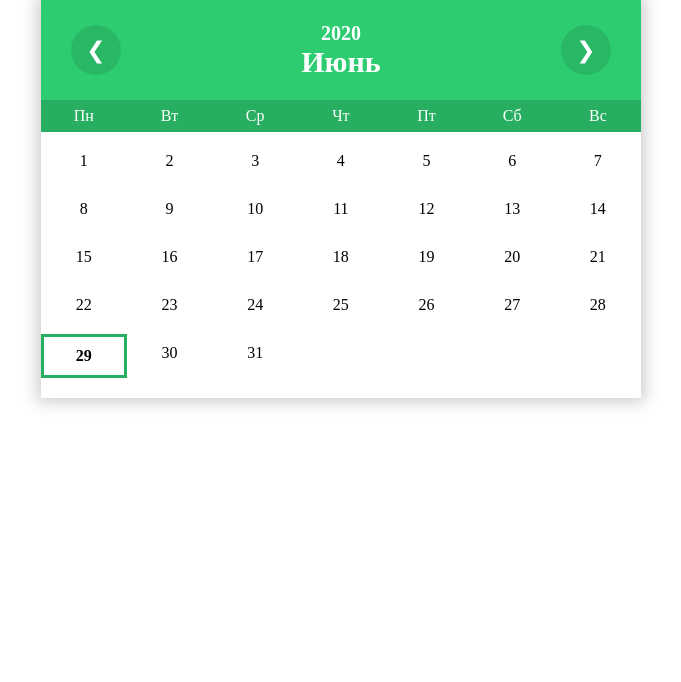
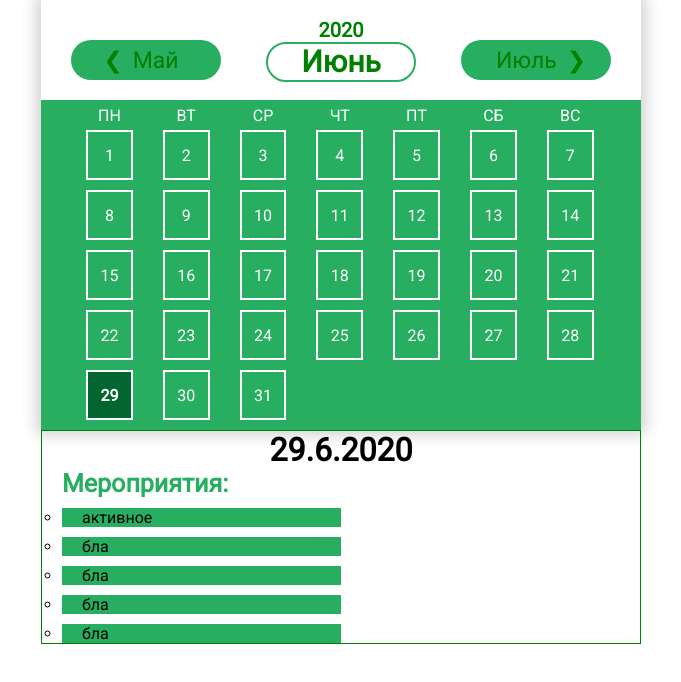
Before and after one commit to mrmda28/Calendar, a plain HTML site: page Calendar/index.html in a window 1280 px wide. Shown: the whole page, without its empty margins (299-980 px from the left). Drawn offline with Linux system fonts and the light colour scheme.

Commit message:
Add new design

```diff
--- a/Calendar/css/style.css
+++ b/Calendar/css/style.css
@@ -1,17 +1,20 @@
+
 * {
     box-sizing: border-box;
     padding: 0;
     margin: 0;
+    font-family: 'Roboto', sans-serif;
 }
 
 .calendar {
     margin: auto;
     width: 600px;
-    background-color: #fff;
+    background-color: #27ae60;
     box-shadow: 0px 0px 15px 4px rgba(0, 0, 0, 0.2);
 }
 
 .top {
+
     display: flex;
     justify-content: space-between;
     align-items: center;
@@ -19,73 +22,153 @@
     height: 100px;
     padding: 40px 30px;
     text-align: center;
-    background-color: #2ecc71;
-    color: #fff;
+    background-color: white;
+    color: green;
+
 }
 
 .top h3 {
+
     font-size: 20px;
+
 }
 
 .top h2 {
+    padding-top: 0px;
     font-size: 30px;
+    width: 150px;
+    height: 40px;
+    border: 2px solid #27ae60;
+    border-radius: 30px;
+
+
 }
 
 .weekdays {
     background-color: #27ae60;
     color: #fff;
-    padding: 7px 0;
+    padding-left: 15px;
     display: flex;
+    align-items:center;
+
+
 }
 
 .days {
     font-weight: 300;
-    padding: 10px 0;
+    padding: -10px 0;
+    padding-left: 15px;
     display: flex;
     flex-wrap: wrap;
+    color:white;
+
+
 }
 
-.weekdays div,
-.days div {
-    text-align: center;
-    width: 14.28%;
+.weekdays div{
+
+    display: flex;
+    align-items: center;
+    justify-content: center;
+    /* margin-bottom: 10px; */
+
+    height: 30px;
+    width: 8%;
+    margin-left:30px;
+
 }
 
 .days div {
-    padding: 10px 0;
+
+    display: flex;
+    align-items: center;
+    justify-content: center;
     margin-bottom: 10px;
     transition: all 0.4s;
+    border:2px solid white;
+    height: 50px;
+    width: 8%;
+    margin-left: 30px;
+
+
+}
+.today {
+    background-color: #036630;
+    font-weight: 900;
 }
 
 .prev_date {
-    color: #999;
+    color: gray;
 }
 
-.today {
-    border: 3px solid #27ae60;
-    font-weight: 900;
-}
+
 
 .days div:hover {
     cursor: pointer;
-    background-color: #dfe6e9
+    background-color: white;
+    color:#27ae60;
+
 }
 
 .prev,
 .next {
+    margin-top:20px;
     display: flex;
     justify-content: center;
     align-items: center;
-    width: 50px;
-    height: 50px;
-    border-radius: 50%;
+    width: 150px;
+    height: 40px;
+    border-radius: 30px;
     font-size: 23px;
-    background-color: rgba(0, 0, 0, 0.1);
+    background-color: #27ae60;
     transition: all 0.4s;
 }
 
 .prev:hover,
 .next:hover {
     cursor: pointer;
-    background-color: rgba(0, 0, 0, 0.2);
+    background-color: #78d19d;
 }
+.events{
+    margin:auto;
+    width: 600px;
+    display: flex;
+    flex-direction: column;
+    border:1px solid green;
+}
+
+.event{
+    width: 50%;
+}
+
+.event li{
+
+    background-color:#27ae60;
+    list-style-type:circle;
+    margin-top:10px;
+    padding-left:20px ;
+}
+.event ul,p{
+    margin-left: 20px;
+}
+.events h1 {
+    text-align: center;
+}
+.event p{
+    color: #27ae60;
+    font-size:25px;
+    font-weight: 900;
+
+}
+.event li:hover{
+    cursor: pointer;
+    background-color: #fff;
+    color:#27ae60;
+    outline: 2px solid #27ae60;
+}
+
+#prevm, #nextm {
+    margin: 0;
+    margin-left: 10px;
+    margin-right: 10px;
+}
--- a/Calendar/index.html
+++ b/Calendar/index.html
@@ -6,6 +6,9 @@
     <meta name="viewport" content="width=device-width, initial-scale=1.0">
     <link rel="stylesheet" href="css/style.css">
     <title>Calendar</title>
+    <style>
+        @import url('https://fonts.googleapis.com/css2?family=Roboto&display=swap');
+        </style>
 </head>
 
 <body onload="renderDate()">
@@ -16,6 +19,7 @@
             <!-- Месяц назад -->
             <div class="prev" onclick="moveDate('prev')">
                 <span>&#10094;</span>
+                <p id="prevm">Месяц</p>
             </div>
             <!-- Год и месяц -->
             <div>
@@ -24,27 +28,44 @@
             </div>
             <!-- Месяц вперед -->
             <div class="next" onclick="moveDate('next')">
+                <p id="nextm">Месяц</p>
                 <span>&#10095;</span>
             </div>
         </div>
         <!-- Дни недели -->
         <div class="weekdays">
-            <div>Пн</div>
-            <div>Вт</div>
-            <div>Ср</div>
-            <div>Чт</div>
-            <div>Пт</div>
-            <div>Сб</div>
-            <div>Вс</div>
+            <div>ПН</div>
+            <div>ВТ</div>
+            <div>СР</div>
+            <div>ЧТ</div>
+            <div>ПТ</div>
+            <div>СБ</div>
+            <div>ВС</div>
         </div>
         <!-- Дни -->
-        <div class="days">
+        <div class="days"></div>
+    </div>
+    <!--Мероприятия-->
+    <div class="events">
+        <div><h1 id="date-events">Дата</h1></div>
+        <div class="event">
+            <p>Мероприятия:</p>
+            <ul>
+                <li>активное</li>
+                <li>бла</li>
+                <li>бла</li>
+                <li>бла</li>
+                <li>бла</li>
+            </ul>
+        </div>
+        <div class="opis">
 
         </div>
+
     </div>
     <!-- События -->
-    <div class="events"></div>
     <script src="js/script.js"></script>
+
 </body>
 
 </html>
--- a/Calendar/js/script.js
+++ b/Calendar/js/script.js
@@ -29,21 +29,37 @@ let months = [
     "Ноябрь",
     "Декабрь"
 ]
+let prevmn = dt.getUTCMonth()-1,
+    nextmn = dt.getUTCMonth()+1;
 document.getElementById("month").innerHTML = months[dt.getUTCMonth()];
 document.getElementById("year").innerHTML = dt.getUTCFullYear();
+if (prevmn == -1) {
+    prevmn = 11;
+}
+document.getElementById("prevm").innerHTML = months[prevmn];
+if (nextmn == 12) {
+    nextmn = 0;
+}
+document.getElementById("nextm").innerHTML = months[nextmn];
 
 let cells = "";
 for (x = day-2; x >= 0; x--) {
-    cells += "<div class='prev_date'>" + (prevDate - x + 1) + "</div>";
+    cells += "<div class='prev_date' class='day' id='day'>" + (prevDate - x + 1) + "</div>";
 }
 
 for (i = 1; i <= endDate; i++) {
     if (i == today.getUTCDate() && dt.getUTCMonth() == today.getUTCMonth())
-        cells += "<div class='today'>" + i + "</div>";
+        cells += "<div class='today' id='day" + i + "' onclick='getDateEvents(id)'>" + i + "</div>";
     else
-        cells += "<div>" + i + "</div>";
+        cells += "<div id='day" + i + "' onclick='getDateEvents(id)'>" + i + "</div>";
 }
 document.getElementsByClassName("days")[0].innerHTML = cells;
+let merDate = document.getElementsByClassName("today")[0].innerHTML + "." + (dt.getUTCMonth()+1 + "." + dt.getUTCFullYear());
+document.getElementById("date-events").innerHTML = merDate; //Временно
+}
+
+function getDateEvents(id) {
+    document.getElementById("date-events").innerHTML = document.getElementById(id).innerHTML + "." + (dt.getUTCMonth()+1 + "." + dt.getUTCFullYear());
 }
 
 function moveDate(button) {
```
